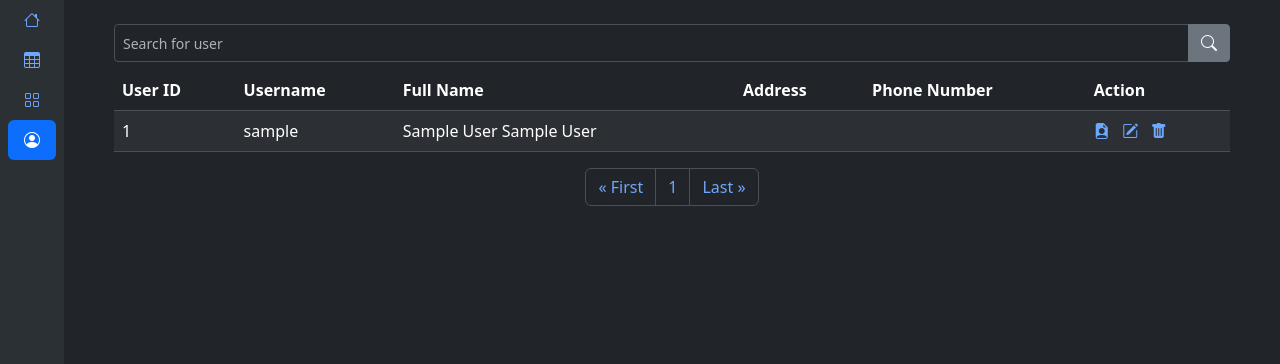
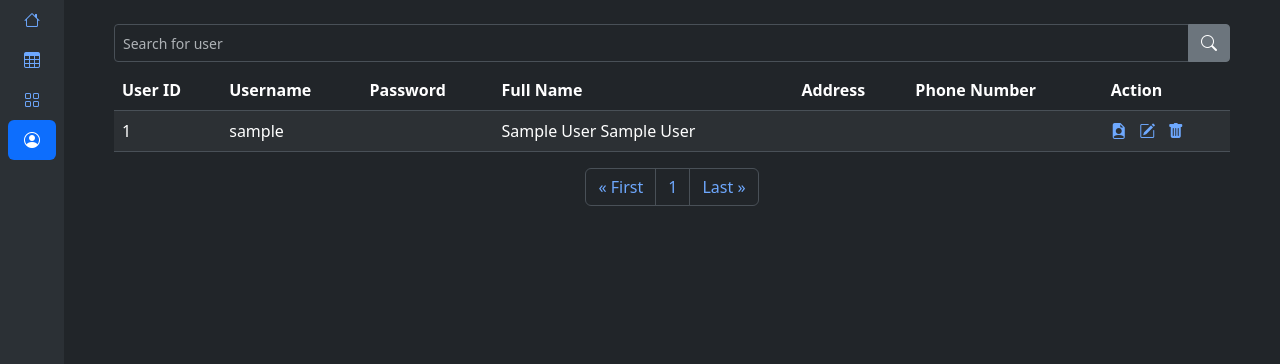
Before and after one commit to wickidie/web-kb2-main, a PHP site: page /users.php in a window 1280 px wide. Shown: the part 56-420 px from the top of the page. Run offline with PHP 8.4, Linux system fonts and the light colour scheme; the visitor is signed in with stand-in values (Sample User, id 1).

Commit message:
users update

```diff
--- a/php/users.php
+++ b/php/users.php
@@ -205,7 +205,7 @@
                                         <tr>
                                             <th scope="col">User ID</th>
                                             <th scope="col">Username</th>
-                                            <!-- <th scope="col">Password</th> -->
+                                            <th scope="col">Password</th>
                                             <th scope="col">Full Name</th>
                                             <th scope="col">Address</th>
                                             <th scope="col">Phone Number</th>
@@ -260,7 +260,7 @@
                                         echo "<td>" . $row['user_id'] . "</td>";
                                         // echo "<td>" . "<img src='https://www.w3schools.com/w3css/" . $row['avatar'] . "' class=' rounded' width='30px' height='30px'". "</td>";
                                         echo "<td>" . $row['username'] . "</td>";
-                                        // echo "<td>" . $row['password'] . "</td>";
+                                        echo "<td>" . $row['password'] . "</td>";
                                         echo "<td>" . $row['first_name'] . " " . $row['last_name'] . "</td>";
                                         echo "<td>" . $row['address'] . "</td>";
                                         echo "<td>" . $row['phone_number'] . "</td>";
```
